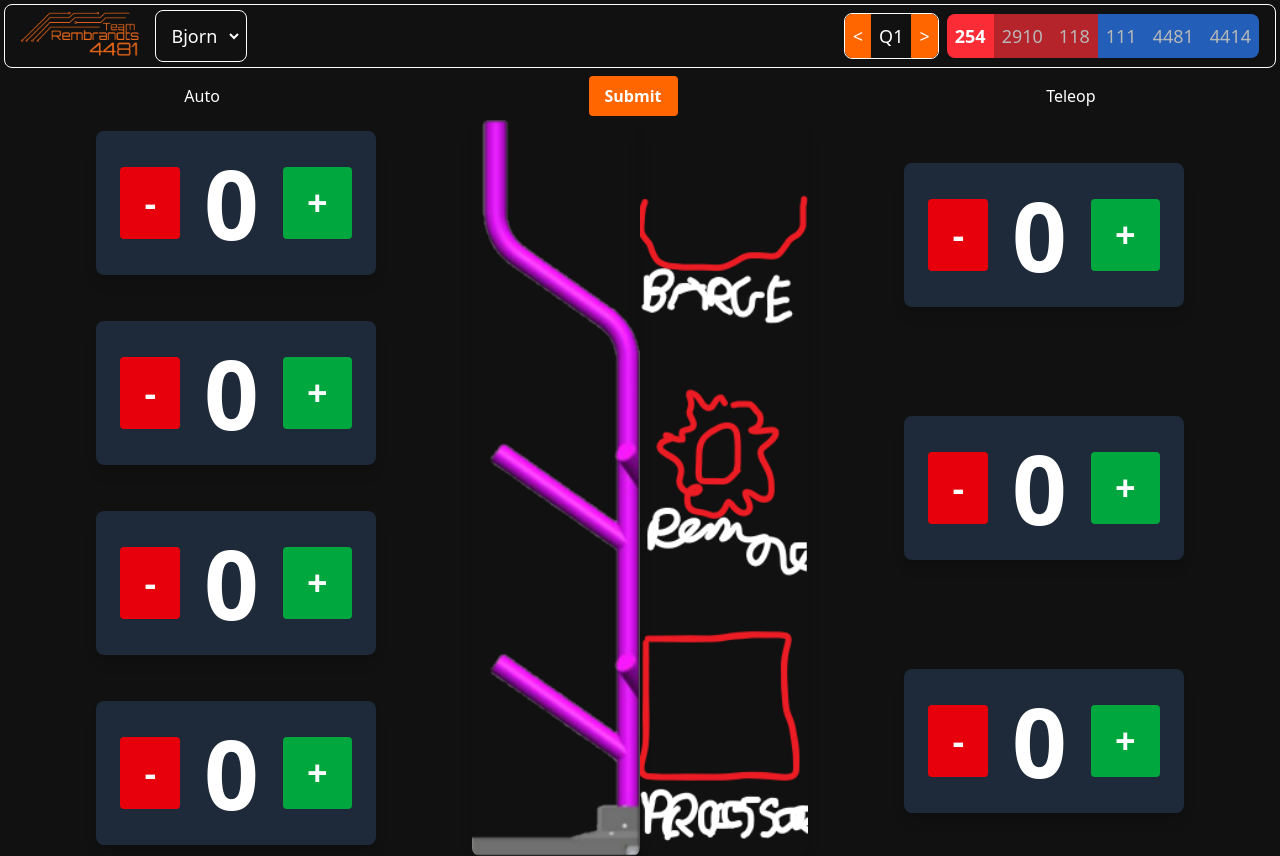
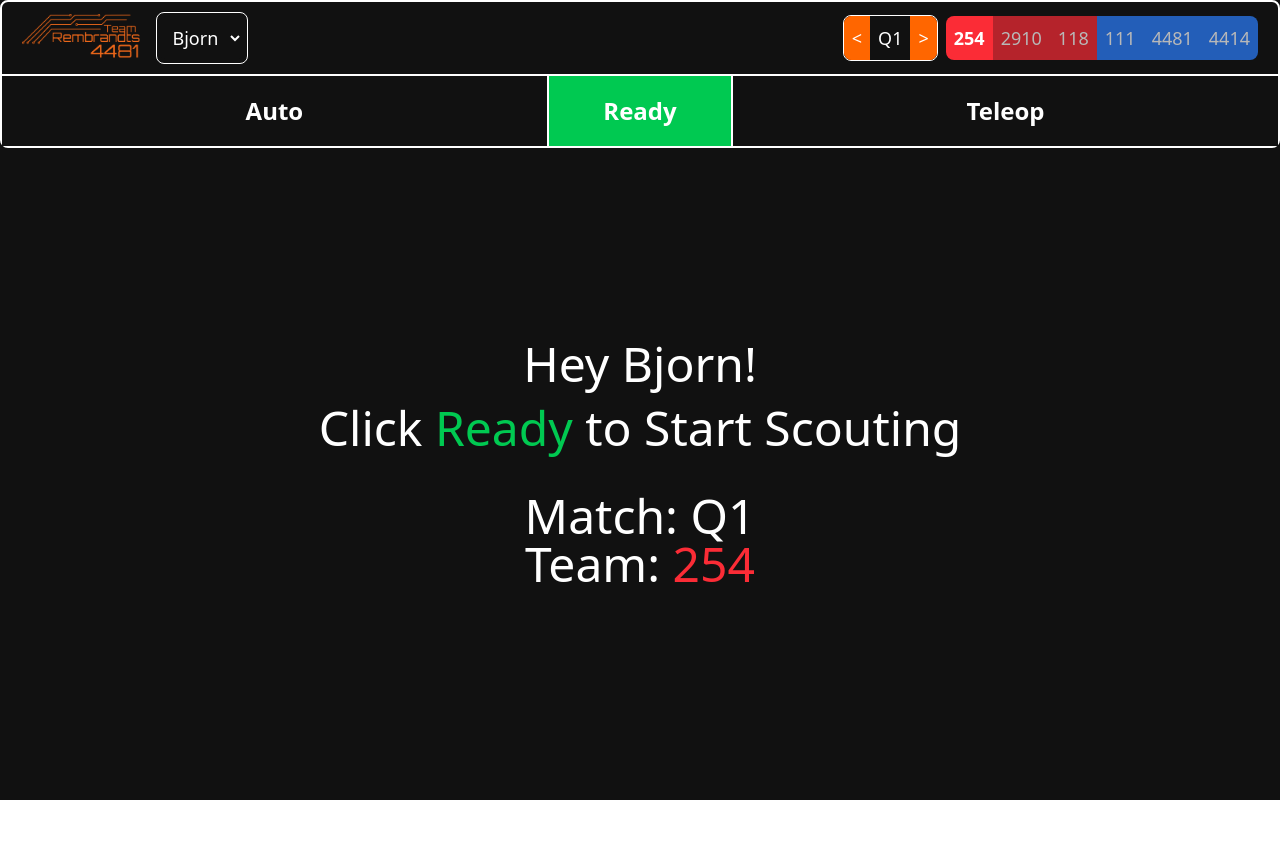
Before and after one commit to Bjorn4481/4481-scouting-app-2025, a React (Vite) app in the folder vite-project/: page / in a window 1280 px wide. After the commit the page ends 800 px from the top, so only its background shows below. Built offline with nearby package versions, Linux system fonts and the light colour scheme.

Commit message:
feat: enhance scouting app with team number updates and UI improvements

```diff
--- a/vite-project/src/App.jsx
+++ b/vite-project/src/App.jsx
@@ -1,15 +1,16 @@
 import React, { useState } from "react";
-import QRCodeGenerator from "./components/QRCodeGenerator";
-import QRCodeScanner from "./components/QRCodeScanner";
 import TopBar from "./components/TopBar";
 import SubBar from "./components/SubBar";
 import ScoutingInputDiv from "./components/ScoutingInputDiv";
 
 const App = () => {
+  const [timer, setTimer] = useState(null);
+  const [state, setState] = useState("Ready");
+
   const [scoutingData, setScoutingData] = useState({
     scoutName: "",
-    teamNumber: "4481",
-    matchString: "Q1",
+    teamNumber: "",
+    matchString: "",
     auto: {
       L4: 0,
       L3: 0,
@@ -31,33 +32,70 @@ const App = () => {
     comments: "",
   });
 
-  const [configData, setConfigData] = useState(
-    {
-      selectedRobot: "red1",
-      scouts:
-      [
-        { name: "Bjorn"   },
-        { name: "Feije"   },
-        { name: "Gijs"    },
-      ],
-      matches:
-      [
-        { matchString: "Q1",  blue1: "111",   blue2: "4481",  blue3: "4414",  red1: "254",  red2: "2910", red3: "118"   },
-        { matchString: "Q2",  blue1: "604",   blue2: "112",   blue3: "114",   red1: "5940", red2: "27",   red3: "16"    },
-        { matchString: "Q3",  blue1: "330",   blue2: "125",   blue3: "67",    red1: "71",   red2: "25",   red3: "7333"  },
-      ]
-    }
-);
+  const [configData, setConfigData] = useState({
+    selectedRobot: "red1",
+    scouts: [{ name: "Bjorn" }, { name: "Feije" }, { name: "Gijs" }],
+    matches: [
+      {
+        matchString: "Q1",
+        blue1: "111",
+        blue2: "4481",
+        blue3: "4414",
+        red1: "254",
+        red2: "2910",
+        red3: "118",
+      },
+      {
+        matchString: "Q2",
+        blue1: "604",
+        blue2: "112",
+        blue3: "114",
+        red1: "5940",
+        red2: "27",
+        red3: "16",
+      },
+      {
+        matchString: "Q3",
+        blue1: "330",
+        blue2: "125",
+        blue3: "67",
+        red1: "71",
+        red2: "25",
+        red3: "7333",
+      },
+    ],
+  });
 
   return (
     <div className="bg-[#111111] min-h-screen flex flex-col">
-      <TopBar scoutingData={scoutingData} setScoutingData={setScoutingData} configData={configData} setConfigData={setConfigData}/>
-      <SubBar scoutingData={scoutingData} setScoutingData={setScoutingData} configData={configData} setConfigData={setConfigData}/>
+      <div className="border-2 border-white rounded-lg">
+        <TopBar
+          scoutingData={scoutingData}
+          setScoutingData={setScoutingData}
+          configData={configData}
+          setConfigData={setConfigData}
+        />
+        <SubBar
+          scoutingData={scoutingData}
+          setScoutingData={setScoutingData}
+          configData={configData}
+          setConfigData={setConfigData}
+          timer={timer}
+          setTimer={setTimer}
+          state={state}
+          setState={setState}
+        />
+      </div>
       <div className="flex-grow">
-        <ScoutingInputDiv scoutingData={scoutingData} setScoutingData={setScoutingData} />
+        <ScoutingInputDiv
+          scoutingData={scoutingData}
+          setScoutingData={setScoutingData}
+          state={state}
+          configData={configData}
+        />
       </div>
     </div>
   );
-}
+};
 
 export default App;
--- a/vite-project/src/components/QRCodeScanner.jsx
+++ b/vite-project/src/components/QRCodeScanner.jsx
@@ -14,27 +14,32 @@ const QRCodeScanner = ({configData, setConfigData, setIsScannerDialogOpen}) => {
         }
     };
 
+    // Temporary bypass for testing without scanning QR code
+    const handleTestButtonClick = () => {
+        const testData = JSON.stringify({
+            selectedRobot: "blue1",
+            scouts: [
+                { name: "Bjorn" },
+                { name: "Feije" },
+                { name: "Gijs" },
+                { name: "Jesse" },
+                { name: "Joris" },
+                { name: "Koen" },
+                { name: "Lars" },
+            ],
+            matches: [
+                { matchString: "Q1", blue1: "330", blue2: "125", blue3: "67", red1: "71", red2: "25", red3: "7333" },
+                { matchString: "Q2", blue1: "108", blue2: "971", blue3: "321", red1: "610", red2: "2056", red3: "1114" },
+            ],
+        });
+        saveData(testData);
+        setScannedData(testData);
+        setIsScannerDialogOpen(false);
+    };
+
     // Save the scanned data to the configData
     const saveData = (extractedData) => {
-        // TODO: JSON Placeholder
-        const data = {
-            selectedRobot: "blue1",
-            scouts:
-            [
-                { name: "Bjorn"   },
-                { name: "Feije"   },
-                { name: "Gijs"    },
-                { name: "Jesse"   },
-                { name: "Joris"   },
-                { name: "Koen"    },
-                { name: "Lars"    },
-            ],
-            matches:
-            [
-                { matchString: "Q1",  blue1: "330",   blue2: "125",   blue3: "67",    red1: "71",   red2: "25",   red3: "7333"  },
-                { matchString: "Q2",  blue1: "108",   blue2: "971",   blue3: "321",    red1: "610",   red2: "2056",   red3: "1114"  },
-            ]
-        }
+        const data = JSON.parse(extractedData);
         setConfigData(data);
     };
 
@@ -49,6 +54,9 @@ const QRCodeScanner = ({configData, setConfigData, setIsScannerDialogOpen}) => {
 
             {/* Show camera scanner */}
             <Scanner onScan={handleCameraScan} onError={handleCameraError} allowMultiple={true} scanDelay={4481} />
+            <button onClick={handleTestButtonClick} className="bg-green-500 text-white py-3 px-6 rounded hover:bg-green-700 text-lg w-1/2">
+                <span className="text-sm">Test</span>
+            </button>
         </div>
     );
 };
--- a/vite-project/src/components/ScoutingInputDiv.jsx
+++ b/vite-project/src/components/ScoutingInputDiv.jsx
@@ -2,17 +2,36 @@ import React from "react";
 import Barge from "./Barge";
 import Reef from "./Reef";
 
-const ScoutingInputDiv = ({ scoutingData, setScoutingData }) => {
+const ScoutingInputDiv = ({ scoutingData, setScoutingData, state, configData }) => {
+  if (state === "auto" || state === "teleop") {
     return (
       <div className="scouting-input-div flex">
         <div className="flex-1">
-        <Reef type="auto" scoutingData={scoutingData} setScoutingData={setScoutingData} />
+          <Reef
+            type={state}
+            scoutingData={scoutingData}
+            setScoutingData={setScoutingData}
+          />
         </div>
         <div className="flex-1">
-        <Barge type="auto" scoutingData={scoutingData} setScoutingData={setScoutingData} />
+          <Barge
+            type={state}
+            scoutingData={scoutingData}
+            setScoutingData={setScoutingData}
+          />
         </div>
       </div>
     );
+  } else if (state === "Ready") {
+    return (
+      <div className="scouting-input-div text-5xl flex flex-col items-center justify-center" style={{ marginTop: '15%' }}>
+      <span className="mb-4">{`Hey ${scoutingData.scoutName}!`}</span>
+      <span className="mb-10">Click <span className="text-green-500">Ready</span> to Start Scouting</span>
+      <span>Match: {scoutingData.matchString}</span>
+      <span>Team: <span className={`${configData.selectedRobot.includes("red") ? "text-red-500" : "text-blue-500"}`}>{scoutingData.teamNumber}</span></span>
+      </div>
+    );
+  }
 };
 
 export default ScoutingInputDiv;
--- a/vite-project/src/components/SubBar.jsx
+++ b/vite-project/src/components/SubBar.jsx
@@ -6,11 +6,24 @@ const SubBar = ({
   setScoutingData,
   configData,
   setConfigData,
+  timer,
+  setTimer,
+  state,
+  setState,
 }) => {
   const [isDialogOpen, setIsDialogOpen] = useState(false);
 
   const handleButtonClick = () => {
-    setIsDialogOpen(true);
+    if (state === "Ready") {
+      setState("Start Match");
+    }
+    else if (state === "Start Match") {
+      setState("auto");
+    }
+    else if (state === "auto" || state === "teleop") {
+      setIsDialogOpen(true);
+      setState("Ready");
+    }
   };
 
   const handleCloseDialog = () => {
@@ -28,24 +41,33 @@ const SubBar = ({
     setScoutingData({
       ...scoutingData,
       matchString: configData.matches[newIndex].matchString,
+      teamNumber: configData.matches[newIndex][configData.selectedRobot],
     });
   };
 
   return (
-    <div className="subbar h-12 flex items-center justify-around text-white">
-      <div>
-        <span>Auto</span>
+    <div className="subbar h-18 flex items-center justify-around text-white border-t-2 border-white">
+      <div className="flex items-center font-bold text-2xl border-r-2 border-white w-3/7 justify-center h-full">
+        <button
+          className={`${state=="auto" ? "bg-[#ff6600]" : "bg-[#111111]"} text-white font-bold py-2 px-4 h-full w-full`}
+        >
+          Auto
+        </button>
       </div>
-      <div>
+      <div className="flex items-center w-1/7 justify-center h-full">
         <button
-          className="bg-[#ff6600] hover:bg-black text-white font-bold py-2 px-4 rounded"
+          className={`${state=="Ready" ? "bg-green-500" : "bg-[#111111]"} text-white font-bold py-2 px-4 h-full w-full text-2xl`}
           onClick={handleButtonClick}
         >
-          Submit
+          {state=="Ready" ? "Ready" : state=="Start Match" ? "Start Match" : state=="auto" || state=="teleop" ? "Get QR Code" : ""}
         </button>
       </div>
-      <div>
-        <span>Teleop</span>
+      <div className="flex items-center font-bold text-2xl border-l-2 border-white w-3/7 justify-center h-full">
+        <button
+          className={`${state=="teleop" ? "bg-[#ff6600]" : "bg-[#111111]"} text-white font-bold py-2 px-4 h-full w-full`}
+        >
+          Teleop
+        </button>
       </div>
 
       {isDialogOpen && (
--- a/vite-project/src/components/TopBar.jsx
+++ b/vite-project/src/components/TopBar.jsx
@@ -25,6 +25,7 @@ const TopBar = ({
     setScoutingData({
       ...scoutingData,
       matchString: configData.matches[newIndex].matchString,
+      teamNumber: configData.matches[newIndex][configData.selectedRobot],
     });
   };
 
@@ -36,15 +37,19 @@ const TopBar = ({
     setScoutingData({
       ...scoutingData,
       matchString: configData.matches[newIndex].matchString,
+      teamNumber: configData.matches[newIndex][configData.selectedRobot],
     });
   };
 
   useEffect(() => {
     const selectElement = document.querySelector(".user-dropdown");
+    console.log("TEST1")
     if (selectElement) {
       setScoutingData({
         ...scoutingData,
         scoutName: selectElement.value,
+        matchString: configData.matches[0].matchString,
+        teamNumber: configData.matches[0][configData.selectedRobot],
       });
     }
   }, []);
@@ -83,7 +88,7 @@ const TopBar = ({
   }, []);
 
   return (
-    <div className="topbar flex items-center h-16 px-4 border border-white rounded-lg p-2 m-1">
+    <div className="topbar flex items-center h-16 px-4 p-2 m-1">
       <div>
         <img src={Logo} alt="TR Logo" className="logo h-12" />
       </div>
@@ -199,7 +204,13 @@ const TopBar = ({
             />
             <button
               className="mt-4 bg-red-500 text-white py-2 px-4 rounded hover:bg-red-700 mx-auto block"
-              onClick={() => setIsScannerDialogOpen(false)}
+              onClick={() => {
+                  setIsScannerDialogOpen(false)
+                  scoutingData.matchString = configData.matches[0].matchString
+                  scoutingData.teamNumber = configData.matches[0][configData.selectedRobot]
+                  setScoutingData(scoutingData)
+                }
+              }
             >
               Close
             </button>
```
Also changed, not shown: 1 other file (tests, documents, lock files or other folders). Lines whose indentation alone changed are shown as unchanged.
